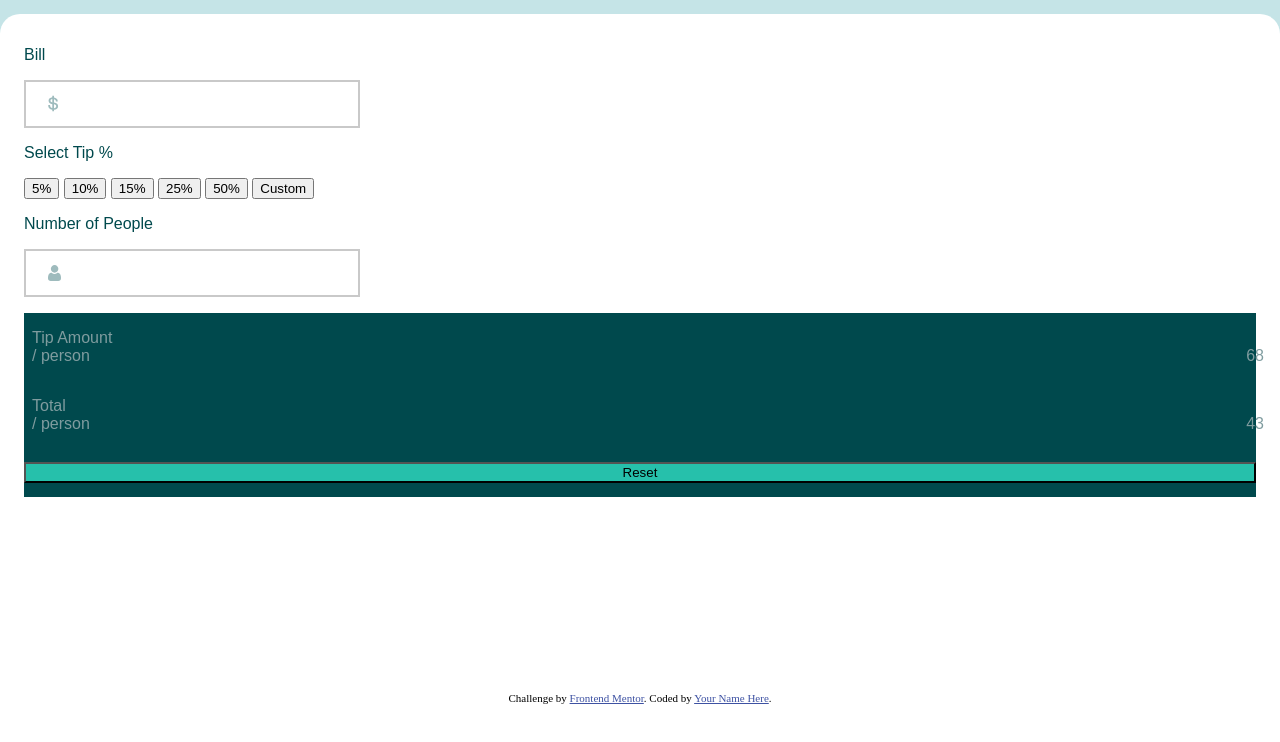
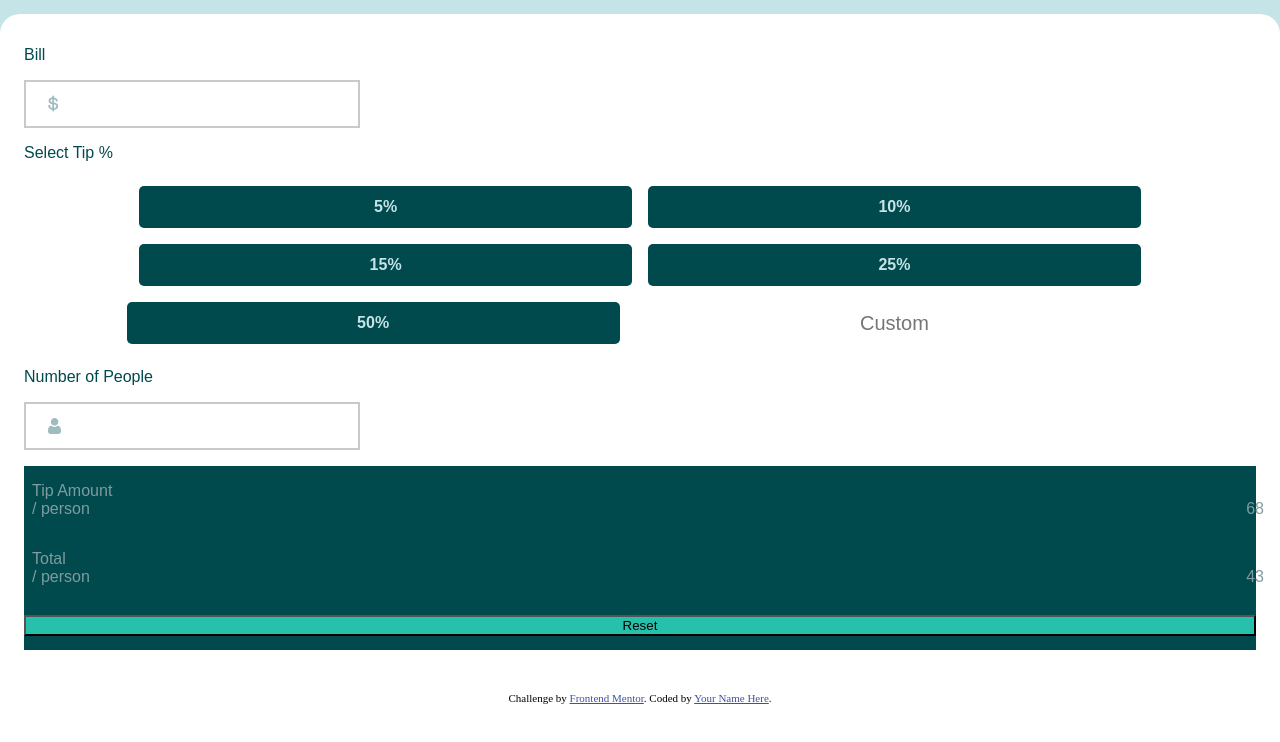
Before and after one commit to mmtakeuchi/tip_calculator_fm, a plain HTML site: page index.html in a window 1280 px wide. Shown: the part 108-850 px from the top of the page. Drawn offline with Linux system fonts and the light colour scheme; a web font is replaced by a local one.

Commit message:
style tip buttons section

```diff
--- a/index.html
+++ b/index.html
@@ -32,12 +32,12 @@
         <div class="select">
           <p>Select Tip %</p>
           <div class="tipButtons">
-            <button>5%</button>
-            <button>10%</button>
-            <button>15%</button>
-            <button>25%</button>
-            <button>50%</button>
-            <button>Custom</button>
+            <button id="5">5%</button>
+            <button id="10">10%</button>
+            <button id="15">15%</button>
+            <button id="25">25%</button>
+            <button id="50">50%</button>
+            <input id="custom" placeholder="Custom">
           </div>
         </div>
 
--- a/styles.css
+++ b/styles.css
@@ -73,6 +73,43 @@ input {
   transform: translateY(-50%);
 }
 
+.tipButtons {
+  display: flex;
+  flex-wrap: wrap;
+  justify-content: center;
+}
+
+.tipButtons button {
+  width: 40%;
+  margin: 0.5em;
+  padding: 0.75em 0.5em;
+  font-weight: 700;
+  font-size: 1em;
+  border: none;
+  border-radius: 5px;
+  background: hsl(183, 100%, 15%);
+  color: hsl(185, 41%, 84%);
+}
+
+.tipButtons input {
+  width: 43%;
+  font-size: 20px;
+  border-radius: 10px;
+  border: none;
+  text-align: center;
+  color: hsl(183, 100%, 15%);
+}
+
+.tipButtons input:focus {
+  outline: none;
+  border: 3px solid hsl(172, 67%, 45%);
+}
+
+.tipButtons button:focus {
+  background: hsl(172, 67%, 45%);
+  color: hsl(183, 100%, 15%);
+}
+
 .total {
   background: hsl(183, 100%, 15%);
   margin: 1em 0;
```
